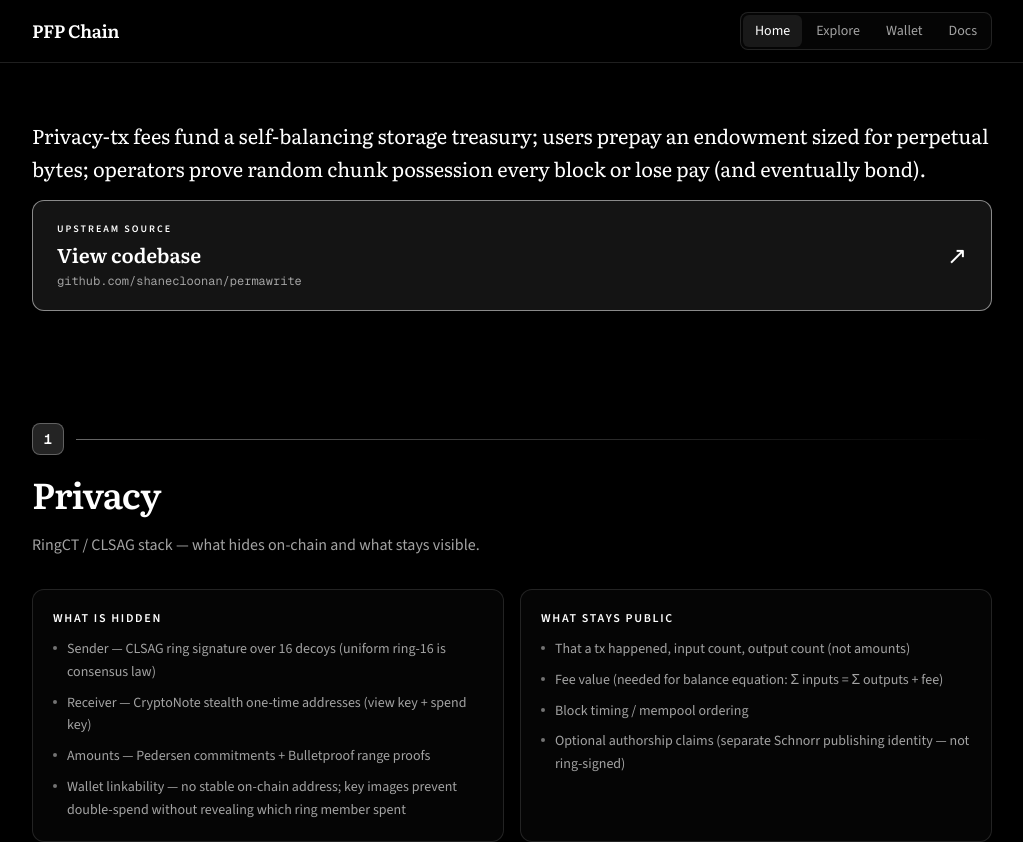
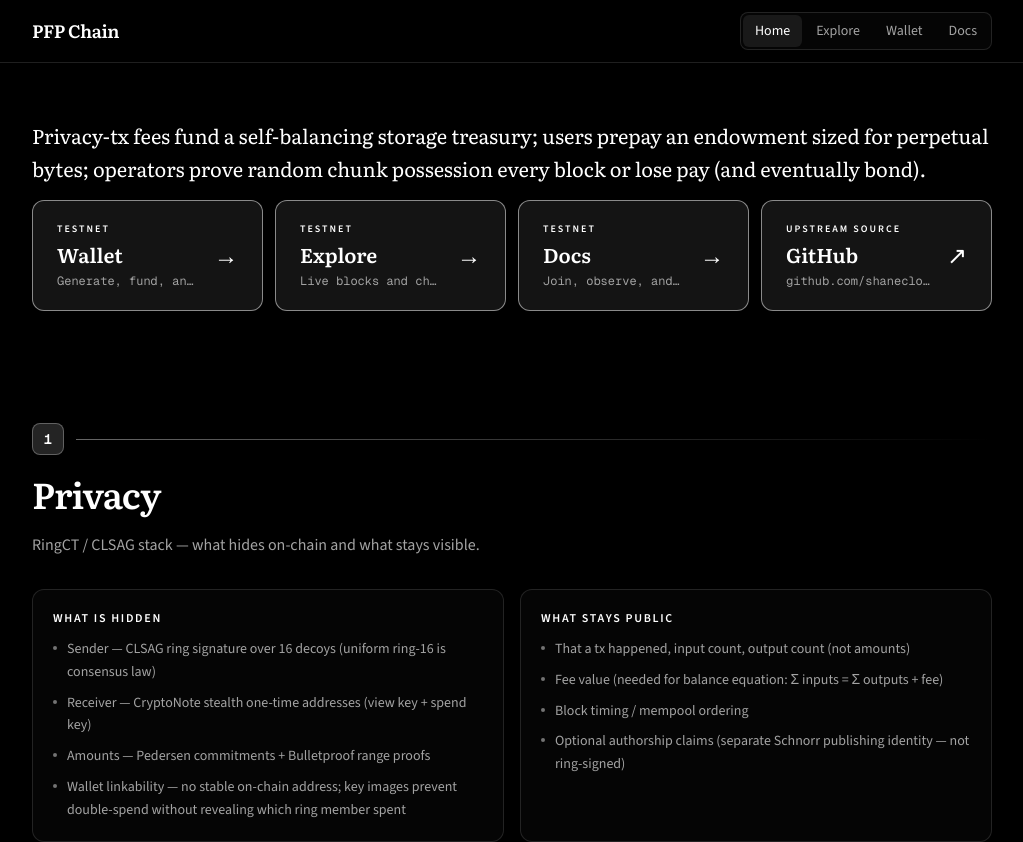
Before and after one commit to shanecloonan/pfpchain, a Next.js app: page / in a window 1280 px wide. Shown: the top 842 px of the page, without its empty margins (128-1151 px from the left). Built offline with nearby package versions, Linux system fonts and the light colour scheme.

Commit message:
Add Wallet, Explore, and Docs cards beside the GitHub link on the homepage.

```diff
--- a/app/home-page.tsx
+++ b/app/home-page.tsx
@@ -14,30 +14,80 @@ export default function HomePage() {
           possession every block or lose pay (and eventually bond).
         </p>
 
-        <a
-          href={upstreamRepo}
-          target="_blank"
-          rel="noreferrer"
-          className="group flex w-full items-center justify-between gap-4 rounded-xl border border-[var(--pw-accent)]/50 bg-[var(--pw-accent-soft)] px-5 py-4 text-left transition-colors hover:border-[var(--pw-accent)] hover:bg-[var(--pw-accent)]/20 sm:px-6 sm:py-5"
-        >
+        <div className="grid gap-3 sm:grid-cols-2 lg:grid-cols-4">
+          {(
+            [
+              {
+                href: "/testnet/wallet",
+                eyebrow: "Testnet",
+                title: "Wallet",
+                detail: "Generate, fund, and send PFP",
+                external: false,
+              },
+              {
+                href: "/testnet/explore",
+                eyebrow: "Testnet",
+                title: "Explore",
+                detail: "Live blocks and chain stats",
+                external: false,
+              },
+              {
+                href: "/testnet/docs",
+                eyebrow: "Testnet",
+                title: "Docs",
+                detail: "Join, observe, and operate",
+                external: false,
+              },
+              {
+                href: upstreamRepo,
+                eyebrow: "Upstream source",
+                title: "GitHub",
+                detail: upstreamRepo.replace("https://", ""),
+                external: true,
+              },
+            ] as const
+          ).map(({ href, eyebrow, title, detail, external }) => {
+            const className =
+              "group flex h-full items-center justify-between gap-4 rounded-xl border border-[var(--pw-accent)]/50 bg-[var(--pw-accent-soft)] px-5 py-4 text-left transition-colors hover:border-[var(--pw-accent)] hover:bg-[var(--pw-accent)]/20 sm:px-6 sm:py-5";
+            const body = (
+              <>
                 <span className="min-w-0">
                   <span className="block text-[10px] font-semibold uppercase tracking-[0.2em] text-[var(--pw-accent)]">
-              Upstream source
+                    {eyebrow}
                   </span>
                   <span className="mt-1 block font-[family-name:var(--font-pw-display)] text-lg font-semibold text-[var(--pw-ink)] sm:text-xl">
-              View codebase
+                    {title}
                   </span>
                   <span className="mt-1 block truncate font-mono text-[12px] text-[var(--pw-muted)]">
-              {upstreamRepo.replace("https://", "")}
+                    {detail}
                   </span>
                 </span>
                 <span
                   aria-hidden
                   className="shrink-0 text-2xl text-[var(--pw-accent)] transition-transform group-hover:translate-x-0.5"
                 >
-            ↗
+                  {external ? "↗" : "→"}
                 </span>
+              </>
+            );
+
+            return external ? (
+              <a
+                key={href}
+                href={href}
+                target="_blank"
+                rel="noreferrer"
+                className={className}
+              >
+                {body}
               </a>
+            ) : (
+              <Link key={href} href={href} className={className}>
+                {body}
+              </Link>
+            );
+          })}
+        </div>
       </div>
 
       {/* 1. Privacy */}
```
Lines whose indentation alone changed are shown as unchanged.
